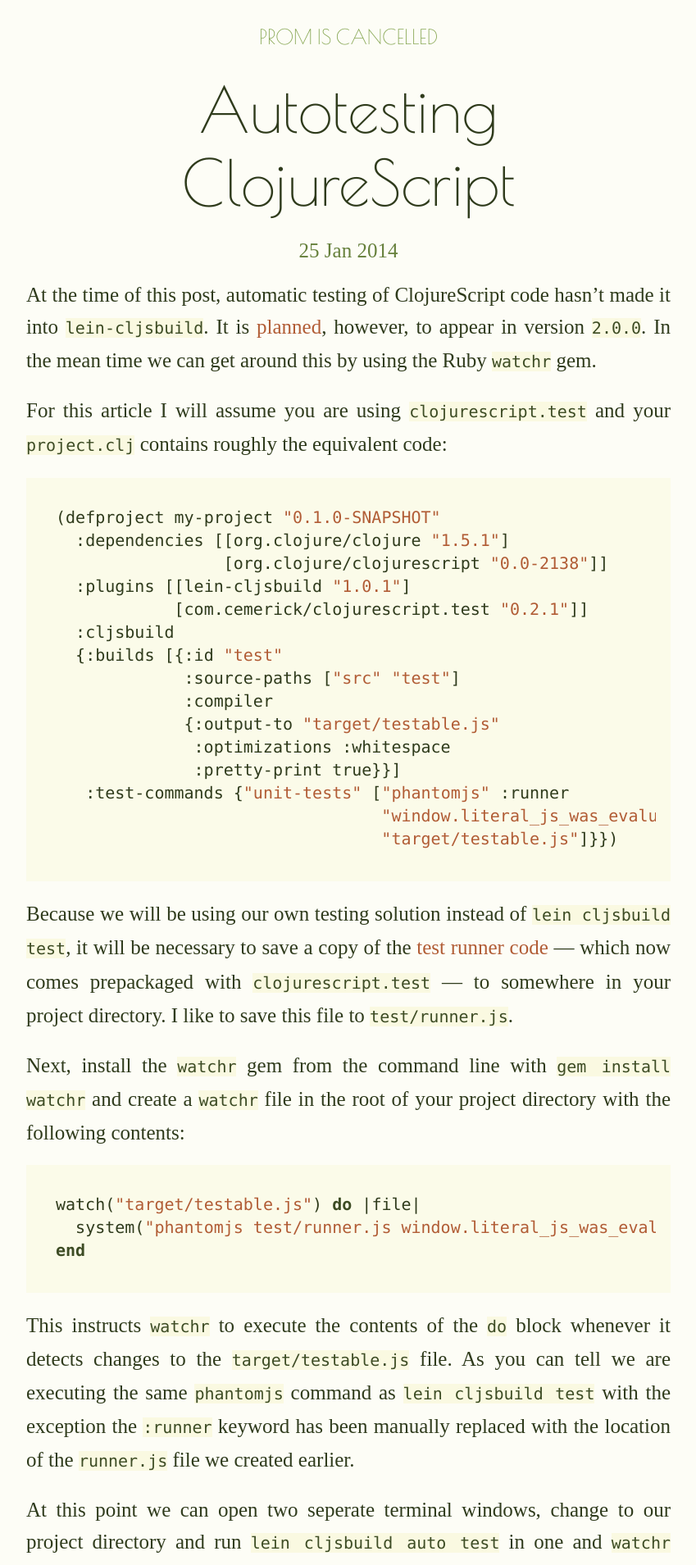
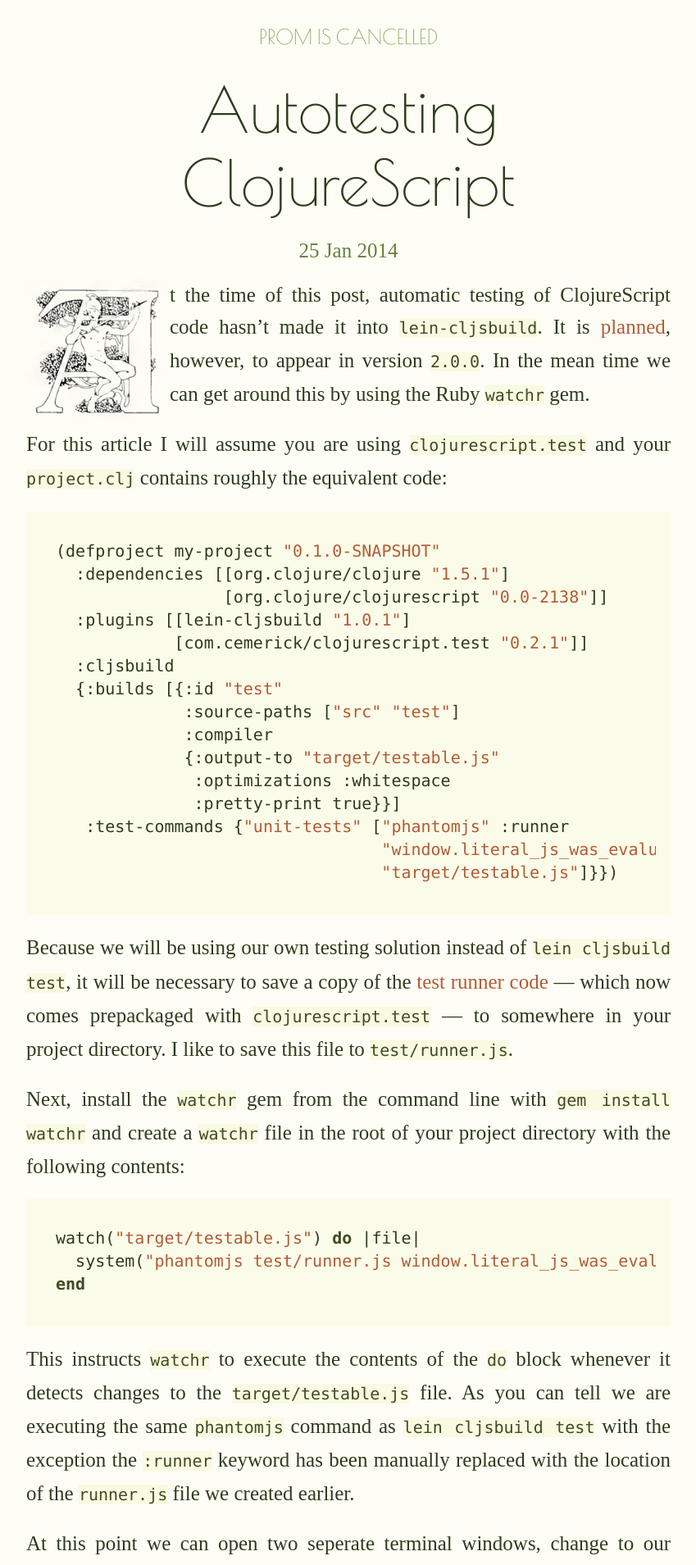
Before and after one commit to noprompt/noprompt.github.io, a Jekyll site: the page built from _posts/2014-01-23-autotesting-clojurescript.markdown, in a window 1280 px wide. Shown: the top 1909 px of the page at 82% size, without its empty margins (215-1064 px from the left). Built offline with Jekyll 4.4.1, drawn with Linux system fonts in a browser that asks for light colours; some web fonts are replaced; Markdown is read by kramdown in place of the engine named in the settings.

Commit message:
Experimental lead-lettering

```diff
--- a/_posts/2014-01-23-autotesting-clojurescript.markdown
+++ b/_posts/2014-01-23-autotesting-clojurescript.markdown
@@ -5,8 +5,10 @@ date:   2014-01-25 6:00:00
 categories: clojurescript testing ruby
 ---
 
-At the time of this post, automatic testing of ClojureScript code
-hasn't made it into [`lein-cljsbuild`][lein-cljsbuild]. It is
+<img src="/img/deco_letter_a.png" class="lead-letter-image">
+<span class="lead-letter">A</span>t the time of this post, automatic
+testing of ClojureScript code hasn't made it into
+[`lein-cljsbuild`][lein-cljsbuild]. It is
 [planned][lein-cljsbuild-gh-222], however, to appear in version
 `2.0.0`. In the mean time we can get around this by using the Ruby
 [`watchr`][watchr] gem.
--- a/css/main.css
+++ b/css/main.css
@@ -401,6 +401,32 @@ body {
   color: #2f3b1c;
 }
 
+.lead-letter-image {
+  height: 175px;
+  width: 175px;
+  float: left;
+}
+
+@media screen and (min-width: 320px) and (max-width: 480px) {
+
+  .lead-letter-image {
+    display: none;
+  }
+
+}
+
+.lead-letter {
+  display: none;
+}
+
+@media screen and (min-width: 320px) and (max-width: 480px) {
+
+  .lead-letter {
+    display: inline;
+  }
+
+}
+
 #post .site-title {
   color: #82a34d;
 }
```
Also changed, not shown: img/deco_letter_a.png (added), img/deco_letter_a@2x.png (added), 1 other file.
